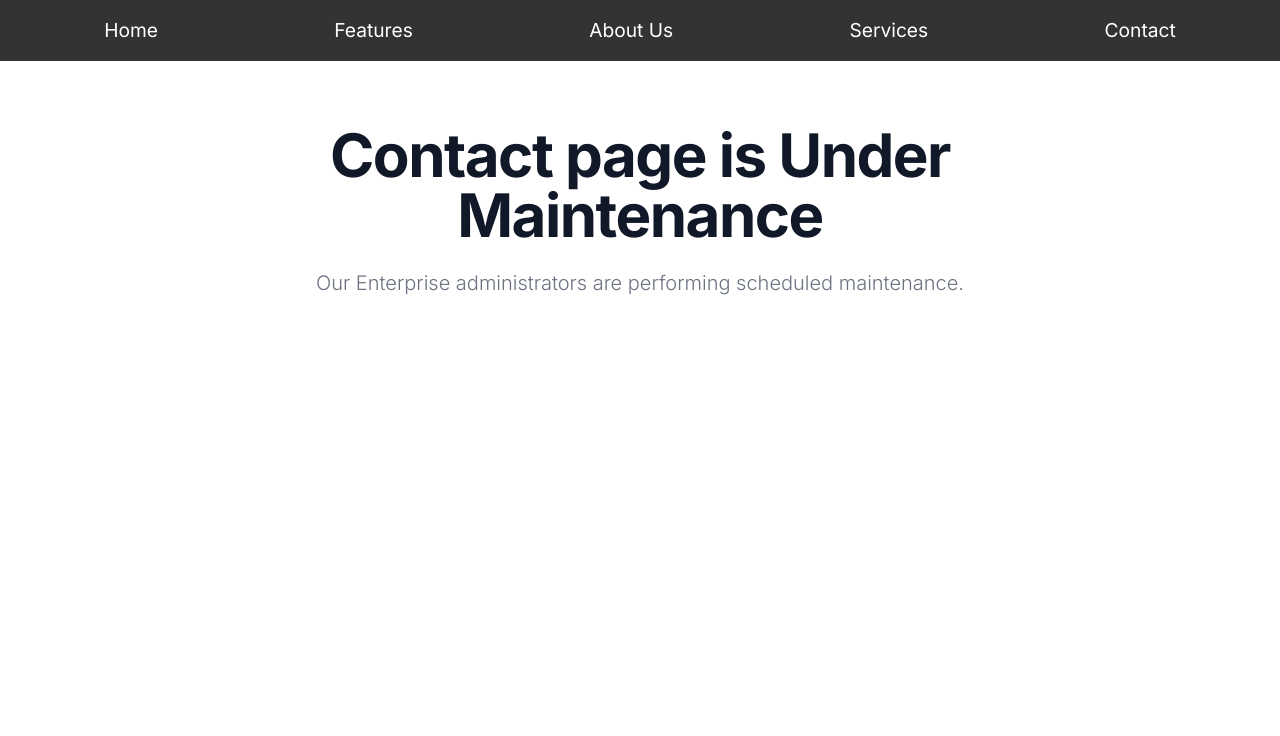
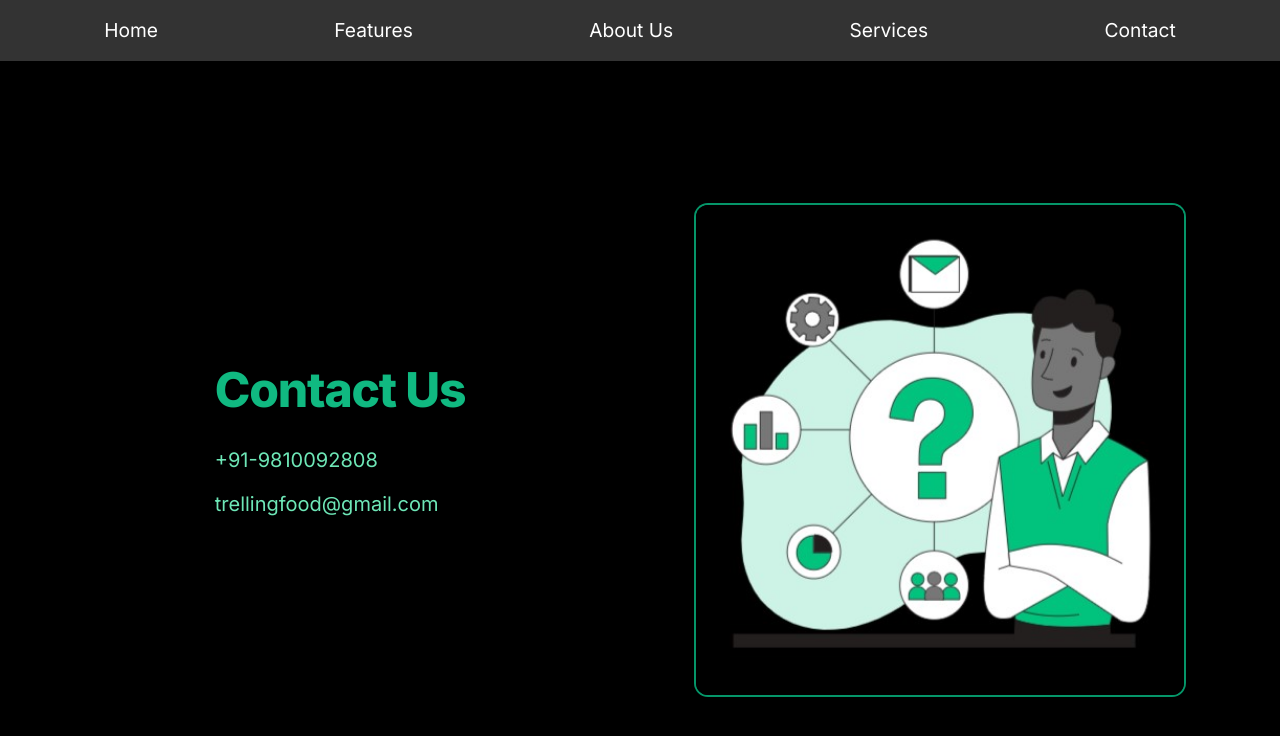
Before and after one commit to saurabhgulab/trellingfood, a Next.js app: page /contact in a window 1280 px wide. Shown: the top 736 px of the page. Built offline with nearby package versions, Linux system fonts and the light colour scheme.

Commit message:
navbar pages linked

```diff
--- a/src/app/contact/page.jsx
+++ b/src/app/contact/page.jsx
@@ -1,18 +1,47 @@
+import Image from "next/image";
+import contactImage from "../images/contact-image.jpg";
 import React from "react";
 
-const page = () => {
+const Page = () => {
   return (
-    <section className="bg-white dark:bg-gray-900">
-      <div className="py-8 px-4 mx-auto max-w-screen-md text-center lg:py-16 lg:px-12">
-        <h1 className="mb-4 text-4xl font-bold tracking-tight leading-none text-gray-900 lg:mb-6 md:text-5xl xl:text-6xl dark:text-white">
-          Contact page is Under Maintenance
-        </h1>
-        <p className="font-light text-gray-500 md:text-lg xl:text-xl dark:text-gray-400">
-          Our Enterprise administrators are performing scheduled maintenance.
-        </p>
+    <>
+      <div className="p-6 m-auto bg-black">
+        <div className="grid max-w-screen-xl m-auto p-4 lg:gap-8 xl:gap-0 lg:py-16 lg:grid-cols-12 rounded-xl">
+          <div className="m-auto p-4 place-self-center lg:col-span-6 rounded-lg">
+            <h1 className="max-w-2xl mb-8 text-2xl font-extrabold tracking-tight leading-none md:text-3xl xl:text-5xl text-emerald-500">
+              Contact Us
+            </h1>
+            <a
+              href="tel:919810092808"
+              className="text-emerald-300 hover:text-emerald-500 dark:hover:text-emerald-500"
+            >
+              <p className="max-w-2xl m-auto lg:mb-4 md:text-lg lg:text-xl">
+                +91-9810092808
+              </p>
+            </a>
+
+            <a
+              href="mailto:trellingfood@gmail.com"
+              className="text-emerald-300 hover:text-emerald-500 dark:hover:text-emerald-500"
+            >
+              <p className="max-w-2xl m-auto lg:mb-4 md:text-lg lg:text-xl">
+                trellingfood@gmail.com
+              </p>
+            </a>
+          </div>
+          <div className="lg:m-6 object-center p-8 lg:col-span-6 lg:flex rounded-lg">
+            <Image
+              src={contactImage}
+              alt="featuresImage"
+              className="m-auto rounded-xl shadow-xl ring-2 ring-emerald-600 sm:w-[57rem] md:auto lg:auto"
+              width={600}
+              height={200}
+            />
+          </div>
+        </div>
       </div>
-    </section>
+    </>
   );
 };
 
-export default page;
+export default Page;
--- /dev/null
+++ b/src/app/features/page.jsx
@@ -0,0 +1,39 @@
+import Image from "next/image";
+import aboutImage from "../images/about-image.jpg";
+
+const Page = () => {
+  return (
+    <>
+      <section
+        className="relative isolate overflow-hidden px-6 py-24 sm:py-32 lg:px-8"
+        id="features-body"
+      >
+        <div className="mx-auto max-w-2xl lg:max-w-4xl">
+          <figure className="mt-10">
+            <h1 className="text-center text-2xl tracking-tight leading-none font-extrabold text-gray-900 md:text-3xl xl:text-5xl">
+              We help businesses in the digital management of their operations.
+              From e-commerce to websites to the right technology and marketing
+              campaigns.
+            </h1>
+
+            <Image
+              className="rounded-lg m-auto p-8 my-4 place-self-center"
+              src={aboutImage}
+              alt=""
+              width={400}
+              height={400}
+              loading="eager"
+              priority={true}
+            />
+            <h2 className="text-center text-2xl tracking-tight leading-none font-extrabold text-emerald-500 md:text-3xl xl:text-5xl">
+              {" "}
+              We take care of it all!
+            </h2>
+          </figure>
+        </div>
+      </section>
+    </>
+  );
+};
+
+export default Page;
```
